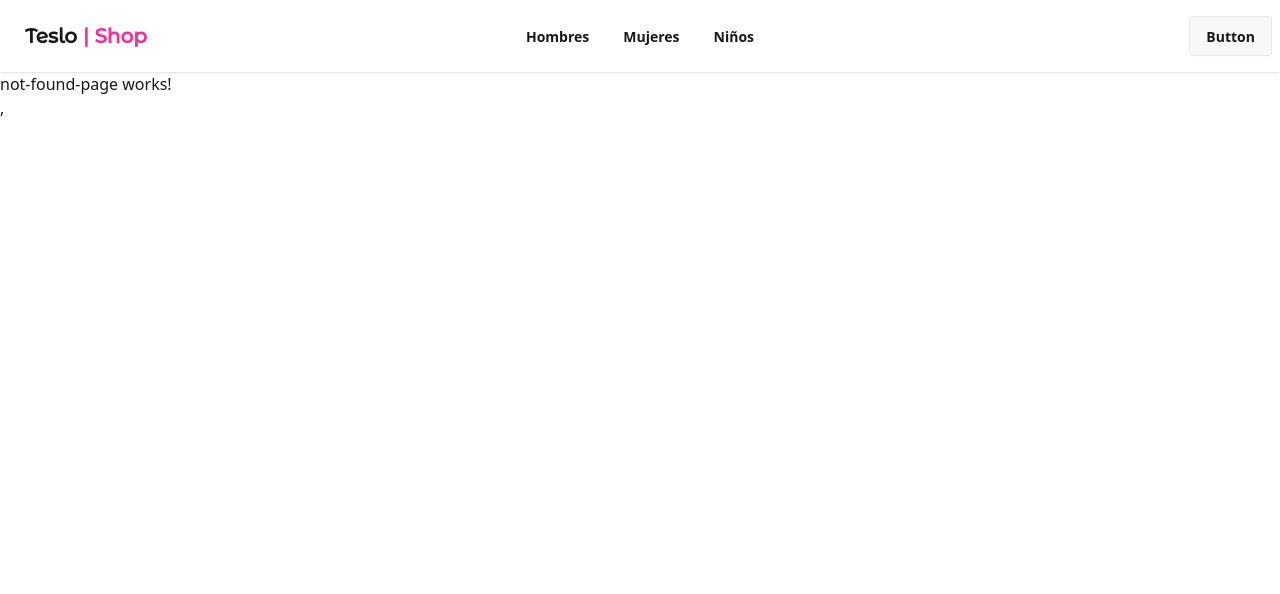
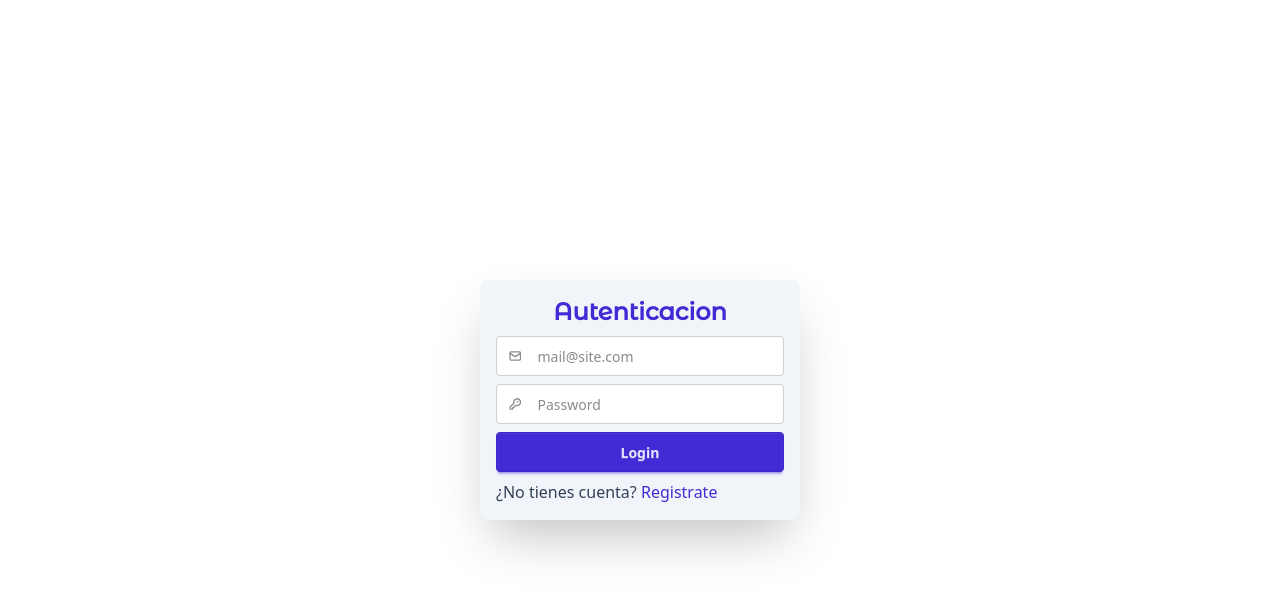
Before and after one commit to jenri019/teslo-shop, an Angular app: page /auth/login in a window 1280 px wide. Shown: the top 594 px of the page. Built offline with nearby package versions, Linux system fonts and the light colour scheme.

Commit message:
feat: adding auth main routes (login & register), sowing it in a layout

```diff
--- a/src/app/app.routes.ts
+++ b/src/app/app.routes.ts
@@ -2,7 +2,11 @@
 
 export const routes: Routes = [
     {
+        path: 'auth',
+        loadChildren: () => import('./auth/auth.routes')
+    },
+    {
         path: '',
         loadChildren: () => import('./store-front/store-front.routes')
-    }
+    },
 ];
--- /dev/null
+++ b/src/app/auth/auth.routes.ts
@@ -0,0 +1,29 @@
+import { Routes } from '@angular/router';
+import { AuthLayoutComponent } from './layouts/auth-layout/auth-layout.component';
+
+export const authRoutes: Routes = [
+    {
+        path: '',
+        component: AuthLayoutComponent,
+        children: [
+            {
+                path: 'login',
+                loadComponent: () => import('./pages/login-page/login-page.component')
+            },
+            {
+                path: 'register',
+                loadComponent: () => import('./pages/register-page/register-page.component')
+            },
+            {
+                path: '**',
+                redirectTo: 'login'
+            }
+        ]
+    },
+    {
+        path: '**',
+        redirectTo: ''
+    }
+];
+
+export default authRoutes;
--- /dev/null
+++ b/src/app/auth/layouts/auth-layout/auth-layout.component.html
@@ -0,0 +1,6 @@
+<div class="flex items-center justify-center min-h-screen">
+    <div class="w-full max-w-xs bg-slate-100 shadow-2xl rounded-lg p-4">
+        <h1 class="text-2xl font-bold font-montserrat text-primary text-center mb-2">Autenticacion</h1>
+        <router-outlet />
+    </div>
+</div>
--- /dev/null
+++ b/src/app/auth/pages/login-page/login-page.component.html
@@ -0,0 +1,28 @@
+<form class="flex flex-col gap-2">
+    <label class="input input-bordered flex items-center gap-4">
+        <svg class="h-[1em] opacity-50" xmlns="http://www.w3.org/2000/svg" viewBox="0 0 24 24">
+            <g stroke-linejoin="round" stroke-linecap="round" stroke-width="2.5" fill="none" stroke="currentColor">
+                <rect width="20" height="16" x="2" y="4" rx="2"></rect>
+                <path d="m22 7-8.97 5.7a1.94 1.94 0 0 1-2.06 0L2 7"></path>
+            </g>
+        </svg>
+        <input type="email" placeholder="mail@site.com" required />
+    </label>
+    <label class="input input-bordered flex items-center gap-4">
+        <svg class="h-[1em] opacity-50" xmlns="http://www.w3.org/2000/svg" viewBox="0 0 24 24">
+            <g stroke-linejoin="round" stroke-linecap="round" stroke-width="2.5" fill="none" stroke="currentColor">
+                <path
+                    d="M2.586 17.414A2 2 0 0 0 2 18.828V21a1 1 0 0 0 1 1h3a1 1 0 0 0 1-1v-1a1 1 0 0 1 1-1h1a1 1 0 0 0 1-1v-1a1 1 0 0 1 1-1h.172a2 2 0 0 0 1.414-.586l.814-.814a6.5 6.5 0 1 0-4-4z">
+                </path>
+                <circle cx="16.5" cy="7.5" r=".5" fill="currentColor"></circle>
+            </g>
+        </svg>
+        <input type="password" required placeholder="Password" minlength="8"
+            pattern="(?=.*\d)(?=.*[a-z])(?=.*[A-Z]).{8,}"
+            title="Must be more than 8 characters, including number, lowercase letter, uppercase letter" />
+    </label>
+    <button class="btn btn-primary">Login</button>
+    <p class="text-slate-700 font-medium">¿No tienes cuenta?
+        <a routerLink="/auth/register" class="text-primary">Registrate</a>
+    </p>
+</form>
--- /dev/null
+++ b/src/app/auth/pages/register-page/register-page.component.html
@@ -0,0 +1 @@
+<p>register-page works!</p>,
```
Also changed, not shown: src/app/auth/layouts/auth-layout/auth-layout.component.ts (added, +11 -0 lines), src/app/auth/pages/login-page/login-page.component.ts (added, +11 -0 lines), src/app/auth/pages/register-page/register-page.component.ts (added, +8 -0 lines).
